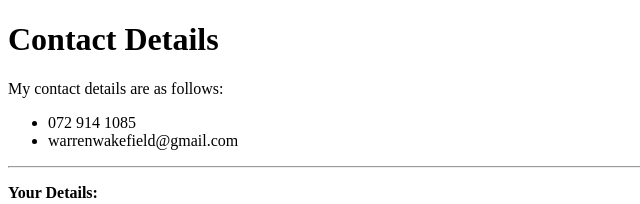
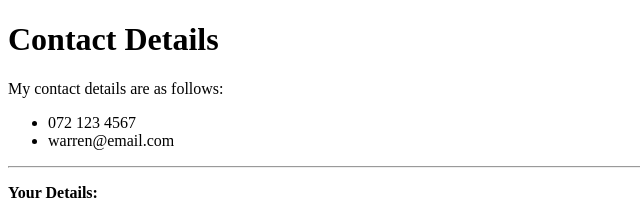
Before and after one commit to Warren-Wakefield/cv, a plain HTML site: page contact-details.html in a window 1280 px wide. Shown: the top 204 px of the page, without its empty margins (0-640 px from the left). Drawn offline with Linux system fonts and the light colour scheme.

Commit message:
Update contact-details.html

```diff
--- a/contact-details.html
+++ b/contact-details.html
@@ -8,8 +8,8 @@
     <h1>Contact Details</h1>
     <p>My contact details are as follows:</p>
     <ul>
-      <li>072 914 1085</li>
-      <li>warrenwakefield@gmail.com</li>
+      <li>072 123 4567</li>
+      <li>warren@email.com</li>
     </ul>
     <hr>
 
```
